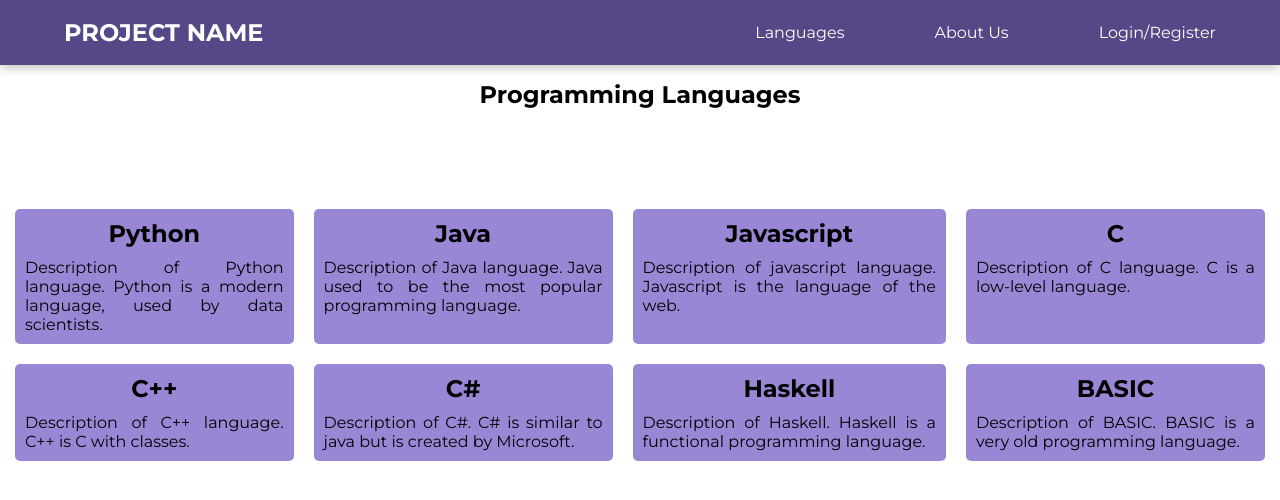
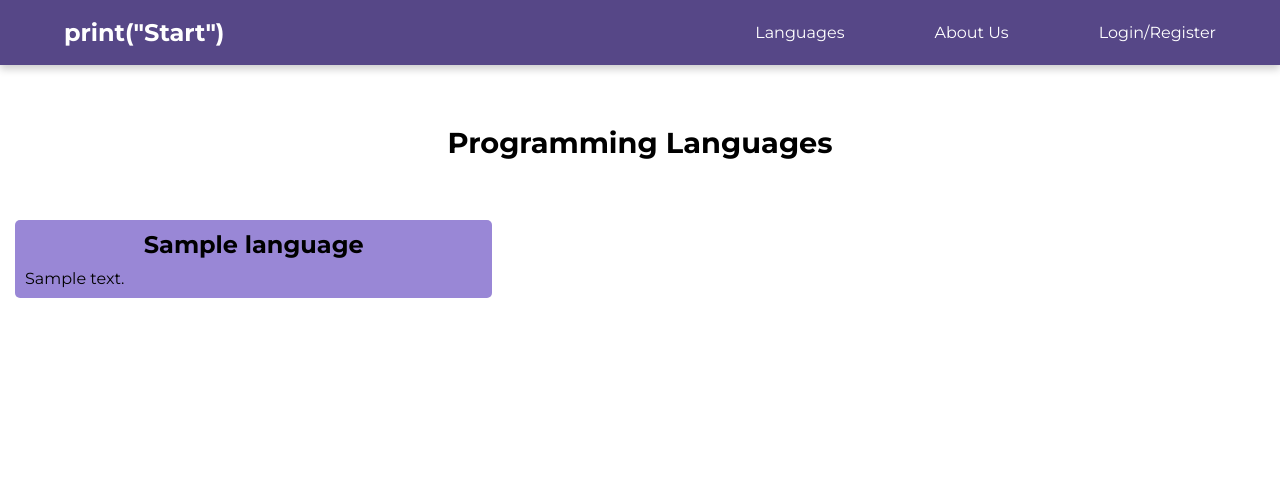
Before and after one commit to YashS30/winter-hacklympics-project, a Flask app: template templates/languages.html in a window 1280 px wide. Shown: the top 500 px of the page. Run offline with Flask 2, Linux system fonts and the light colour scheme; the template is opened without the code that fills it: most values are stand-ins (such as "Sample title", 1, 10 or a date in 2020).

Commit message:
Decided on project name

```diff
--- /dev/null
+++ b/language_descriptions.py
@@ -0,0 +1,36 @@
+# TODO: Maybe put these in a database instead of a python file
+
+languages = [
+	{
+		'name': 'Python',
+		'description': 'Description of Python language. Python is a modern language, used by data scientists.'
+	},
+	{
+		'name': 'Java',
+		'description': 'Description of Java language. Java used to be the most popular programming language.'
+	},
+	{
+		'name': 'Javascript',
+		'description': 'Description of javascript language. Javascript is the language of the web.'
+	},
+	{
+		'name': 'C',
+		'description': 'Description of C language. C is a low-level language.'
+	},
+	{
+		'name': 'C++',
+		'description': 'Description of C++ language. C++ is C with classes.'
+	},
+	{
+		'name': 'C#',
+		'description': 'Description of C#. C# is similar to java but is created by Microsoft.'
+	},
+	{
+		'name': 'Haskell',
+		'description': 'Description of Haskell. Haskell is a functional programming language.'
+	},
+	{
+		'name': 'BASIC',
+		'description': 'Description of BASIC. BASIC is a very old programming language.'
+	}
+]
--- a/main.py
+++ b/main.py
@@ -1,4 +1,5 @@
 from flask import Flask, render_template, request, url_for, redirect
+from language_descriptions import languages
 
 app = Flask(__name__)
 
@@ -12,7 +13,7 @@ def about_page():
 
 @app.route('/languages')
 def languages_page():
-	return render_template('languages.html')
+	return render_template('languages.html', languages=languages)
 
 @app.route('/login', methods=['GET', 'POST'])
 def login_page():
--- a/static/style.css
+++ b/static/style.css
@@ -48,11 +48,12 @@ nav {
 }
 
 .page_header {
+	margin: 60px;
 	text-align: center;
+	font-size: larger;
 }
 
 .language-list {
-	margin-top: 100px;
 	width: 100%;
 	display: grid;
 	grid-gap: 20px;
@@ -94,5 +95,4 @@ nav {
 
 .language-list div p {
 	margin-top: 10px;
-	text-align: justify;
 }
--- a/templates/base.html
+++ b/templates/base.html
@@ -3,7 +3,7 @@
 	<head>
 		<meta name="viewport" content="initial-scale=1, width=device-width">
 		<!-- TODO: replace project name with actual project name-->
-		<title>{% block title %}{% endblock %} - PROJECT NAME</title>
+		<title>{% block title %}{% endblock %} - print("Start")</title>
 		<link rel="stylesheet" href="{{ url_for('static', filename='style.css') }}" />
 		<link rel="preconnect" href="https://fonts.gstatic.com">
 		<link href="https://fonts.googleapis.com/css2?family=Montserrat:wght@400;700&display=swap" rel="stylesheet">
@@ -11,8 +11,7 @@
 	<body>
 		<!--TODO: make navbar-->
 		<nav class="navbar">
-			<!--TODO: replace with project name-->
-			<h1><a href="{{url_for('home_page')}}">PROJECT NAME</a></h1>
+			<h1><a href="{{url_for('home_page')}}">print("Start")</a></h1>
 			<ul>
 				<li><a href="{{url_for('languages_page')}}">Languages</a></li>
 				<li><a href="{{url_for('about_page')}}">About Us</a></li>
--- a/templates/languages.html
+++ b/templates/languages.html
@@ -6,37 +6,11 @@
 
 {% block content %}
   	<div class="language-list">
-		<div>
-			<h1>Python</h1>
-			<p>Description of Python language. Python is a modern language, used by data scientists.</p>
-		</div>
-		<div>
-			<h1>Java</h1>
-			<p>Description of Java language. Java used to be the most popular programming language.</p>
-		</div>
-		<div>
-			<h1>Javascript</h1>
-			<p>Description of javascript language. Javascript is the language of the web.</p>
-		</div>
-		<div>
-			<h1>C</h1>
-			<p>Description of C language. C is a low-level language.</p>
-		</div>
-		<div>
-			<h1>C++</h1>
-			<p>Description of C++ language. C++ is C with classes.</p>
-		</div>
-		<div>
-			<h1>C#</h1>
-			<p>Description of C#. C# is similar to java but is created by Microsoft.</p>
-		</div>
-		<div>
-			<h1>Haskell</h1>
-			<p>Description of Haskell. Haskell is a functional programming language.</p>
-		</div>
-		<div>
-			<h1>BASIC</h1>
-			<p>Description of BASIC. BASIC is a very old programming language.</p>
-		</div>
+		{% for language in languages %}
+			<div>
+				<h1>{{language.name}}</h1>
+				<p>{{language.description}}</p>
+			</div>
+		{% endfor %}
 	</div>
 {% endblock %}
```
Also changed, not shown: 1 other file.
